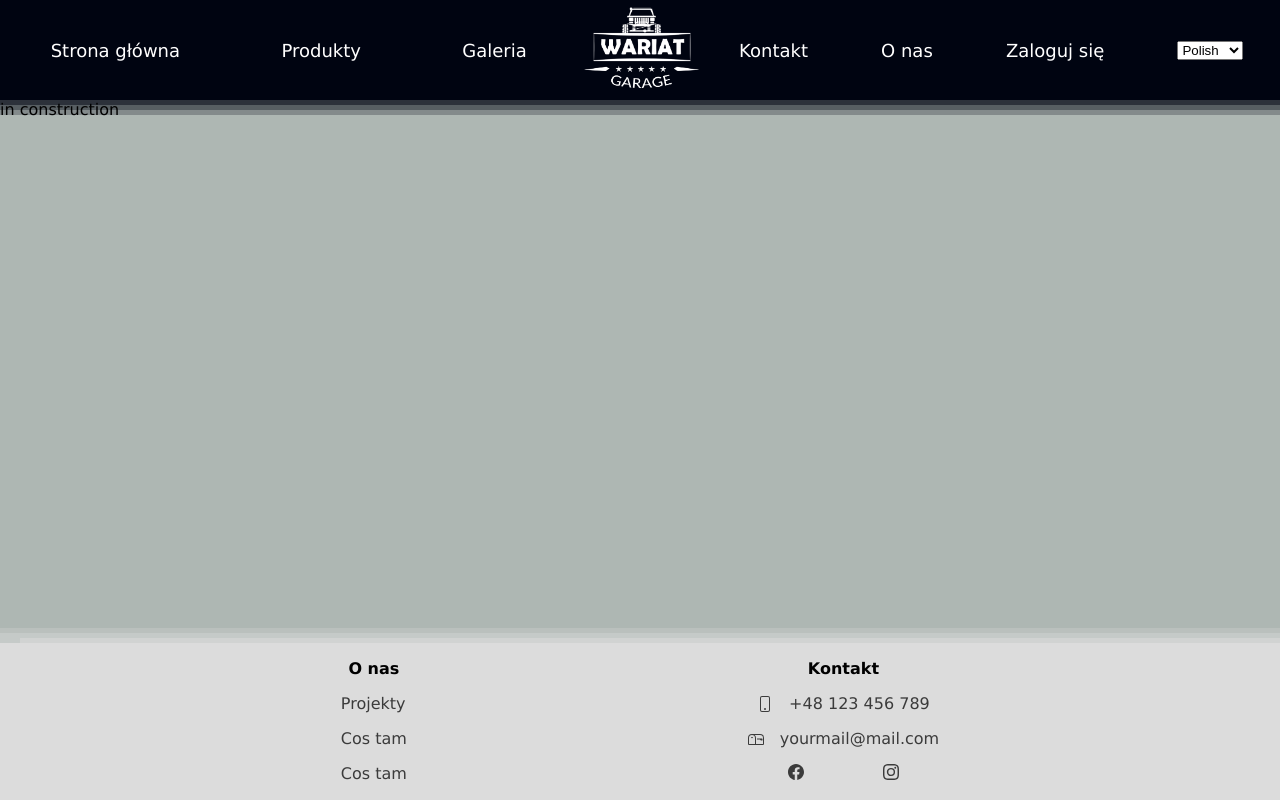
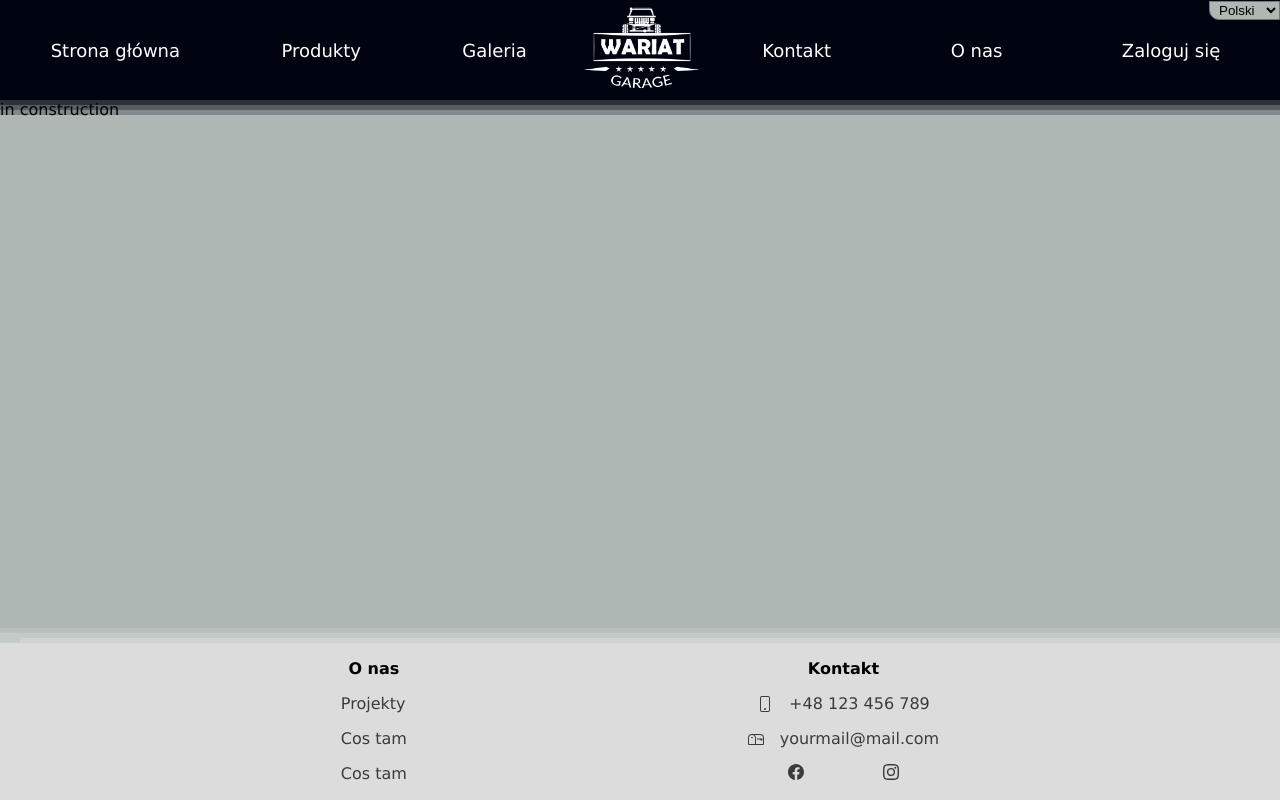
Before and after one commit to pasiekak/wariat-client, a React (Create React App) app: page / in a window 1280 px wide. Built offline with nearby package versions, Linux system fonts and the light colour scheme.

Commit message:
LanguageSelect fix

```diff
--- a/src/api/loginApiHandler.js
+++ b/src/api/loginApiHandler.js
@@ -18,8 +18,8 @@ const loginApiHandler = {
     },
     login: async (username, password) => {
         try {
-            await axios.post('/login', {username, password})
-            return { success: true, message: loginStatusMsg[200] };
+            let response = await axios.post('/login', {username, password})
+            return { success: true, message: loginStatusMsg[response.status] };
         } catch (err) {
             if (err.response?.status === 500) {
                 return { success: false, message: loginStatusMsg['500']}
--- a/src/components/common/header/Header.js
+++ b/src/components/common/header/Header.js
@@ -1,4 +1,4 @@
-import React, { useEffect } from 'react';
+import React from 'react';
 import { useCookies } from 'react-cookie';
 import { Link } from 'react-router-dom';
 import './header.css'
@@ -6,18 +6,15 @@ import logo from '../../../images/wariatLogo.png'
 import loginApiHandler from '../../../api/loginApiHandler';
 
 import { useTranslation } from 'react-i18next';
+import LanguageSelect from '../languageSelect/LanguageSelect';
 
 const Header = () => {
     const [cookies, setCookie, removeCookie] = useCookies();
-    const { t, i18n } = useTranslation();
+    const { t } = useTranslation();
 
     const logout = async () => {
         removeCookie('user');
         await loginApiHandler.logout();
-    }
-
-    const onChange = (event) => {
-        i18n.changeLanguage(event.target.value);
     }
 
     return (
@@ -36,11 +33,8 @@ const Header = () => {
                 {(cookies.user) ? '' : <Link to="/login">{t('login')}</Link>}
                 {(cookies.user) ? <Link to="/account">{t('your_account')}</Link> : ''}
                 {(cookies.user) ? <span onClick={logout}>{t('logout')}</span> : ''}
-                <select name='language' onChange={onChange}>
-                    <option value='pl'>Polish</option>
-                    <option value='en'>English</option>
-                </select>
             </div>
+            <LanguageSelect/>
         </header>
     )
 }
--- a/src/components/common/header/header.css
+++ b/src/components/common/header/header.css
@@ -9,7 +9,6 @@
     box-shadow: #2C313A 0px 5px, #575E62 0px 10px, #838A8B 0px 15px;
 }
 .imageHeader {
-    display: flex;
     justify-content: center;
     align-items: center;
 }
--- /dev/null
+++ b/src/components/common/languageSelect/LanguageSelect.js
@@ -0,0 +1,31 @@
+import React, { useState, useEffect } from "react";
+import { useTranslation } from 'react-i18next';
+import './languageSelect.css';
+
+const LanguageSelect = () => {
+    const [lang, setLang] = useState('pl');
+    const { i18n } = useTranslation();
+
+
+    const onChange = (event) => {
+        localStorage.setItem('lang',event.target.value)
+        setLang(event.target.value);
+        i18n.changeLanguage(event.target.value);
+    }
+
+    useEffect(() => {
+        setLang(localStorage.getItem('lang'))
+    }, [lang])
+
+
+    return (
+        <div className="LanguageSelect">
+            <select name='language' onChange={onChange} value={lang}>Wybierz język
+                <option value='pl'>Polski</option>
+                <option value='en'>English</option>
+            </select>
+        </div>
+    )
+}
+
+export default LanguageSelect;
--- /dev/null
+++ b/src/components/common/languageSelect/languageSelect.css
@@ -0,0 +1,10 @@
+.LanguageSelect {
+    position: absolute;
+    top: 0;
+    right: 0;
+}
+.LanguageSelect select {
+    background-color: #AEB7B3;
+    border-bottom-left-radius: 10px;
+    padding-left: 5px;
+}
```
